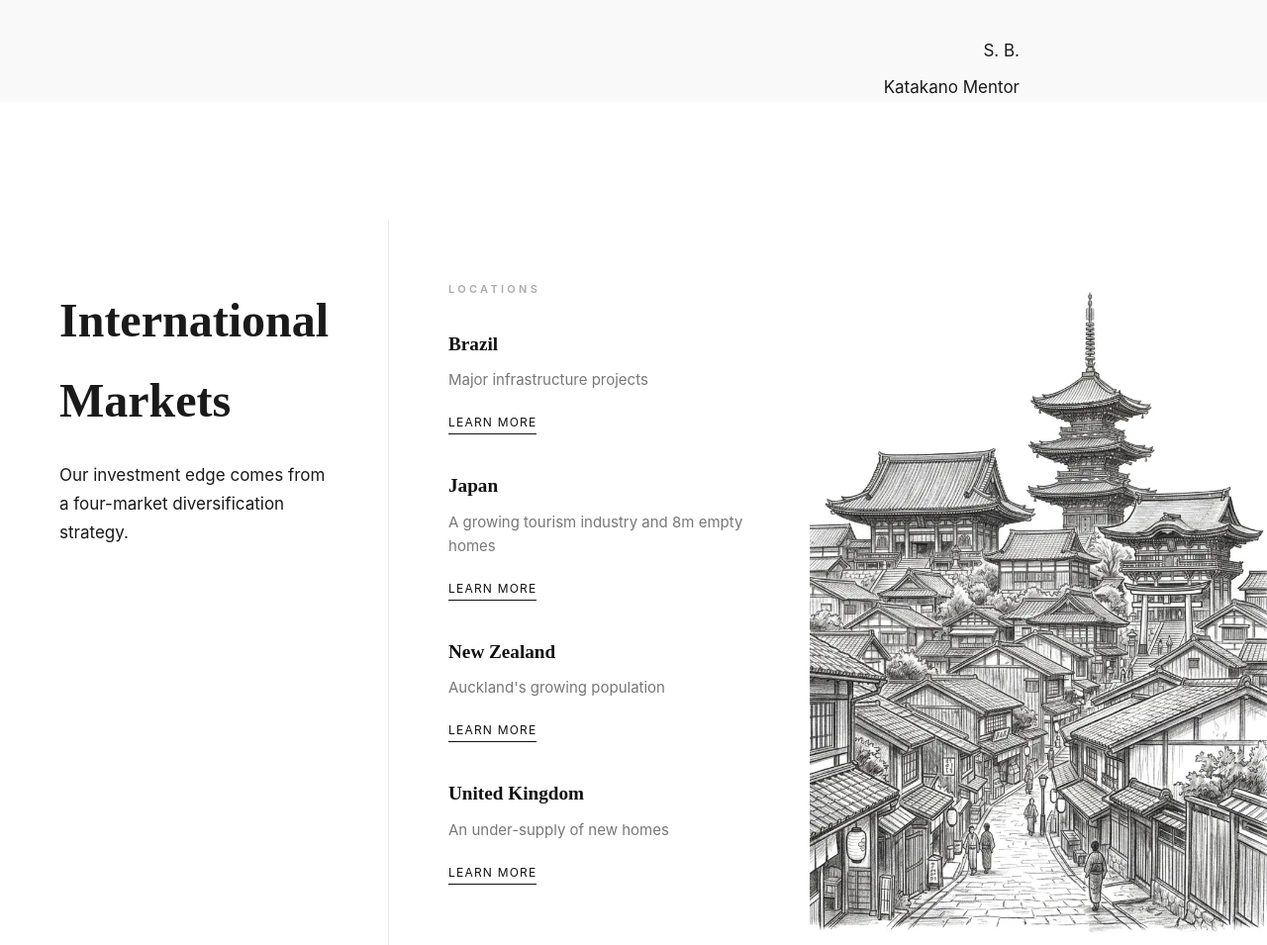
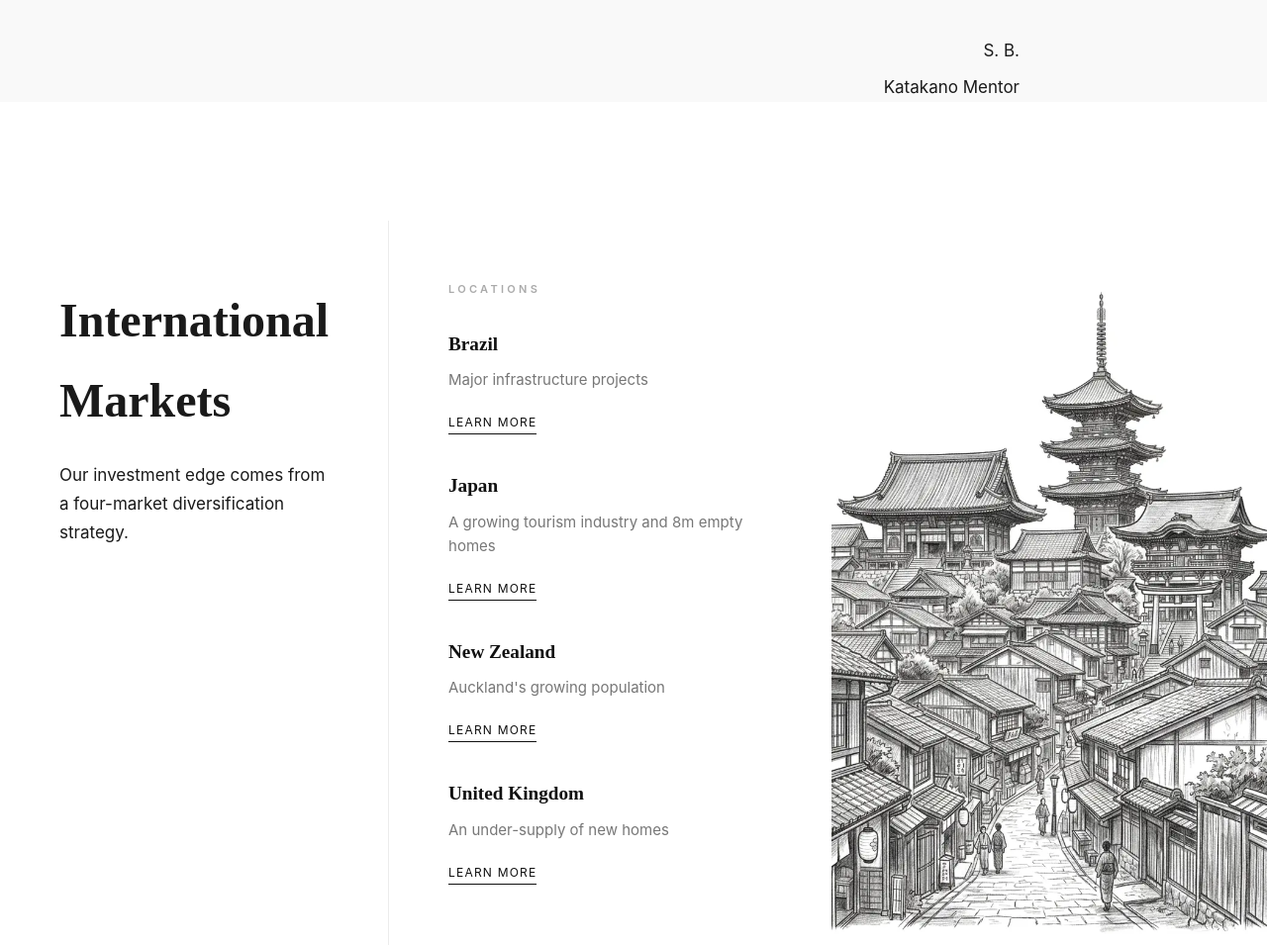
Before and after one commit to marknorth8-code/katakano, a plain HTML site: page index.html in a window 1280 px wide. Shown: the part 2974-3929 px from the top of the page at 99% size. Drawn offline with Linux system fonts and the light colour scheme.

Commit message:
Update home.css

```diff
--- a/css/home.css
+++ b/css/home.css
@@ -392,15 +392,15 @@
    GEOGRAPHIC PRESENCE (International Markets)
    ========================================================= */
 
-/* Use the same grid structure as services */
 .geographic-presence .services-container {
-  grid-template-columns: 1fr 1.15fr 1.25fr;
+  /* Column 1: 1fr | Column 2: Increased from 1.15fr to 1.21fr | Column 3: Reduced from 1.25fr to 1.19fr */
+  grid-template-columns: 1fr 1.21fr 1.19fr;
 }
 
 .presence-image-col img {
   width: 100%;
   height: 100%;
-  object-fit: cover; /* Ensures image fills the column height */
+  object-fit: cover;
   display: block;
 }
 
```
